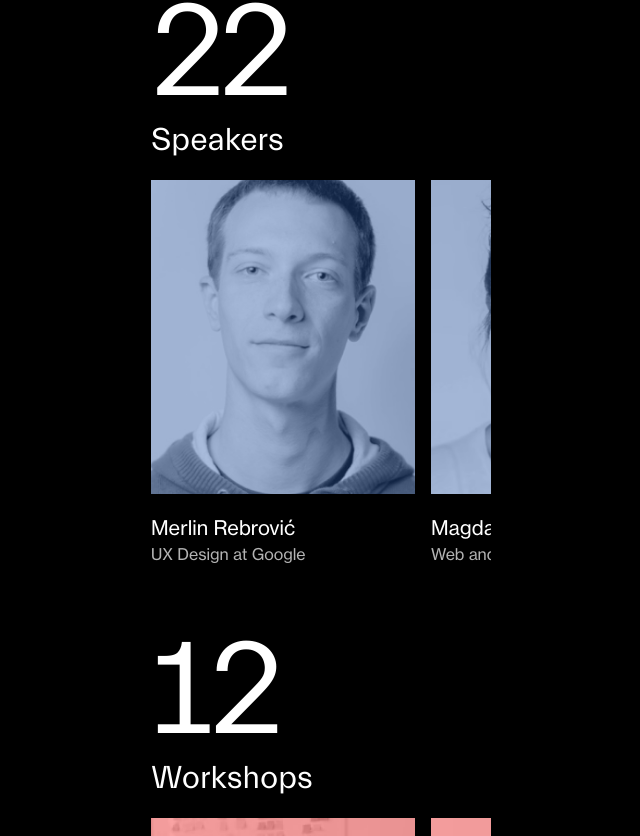
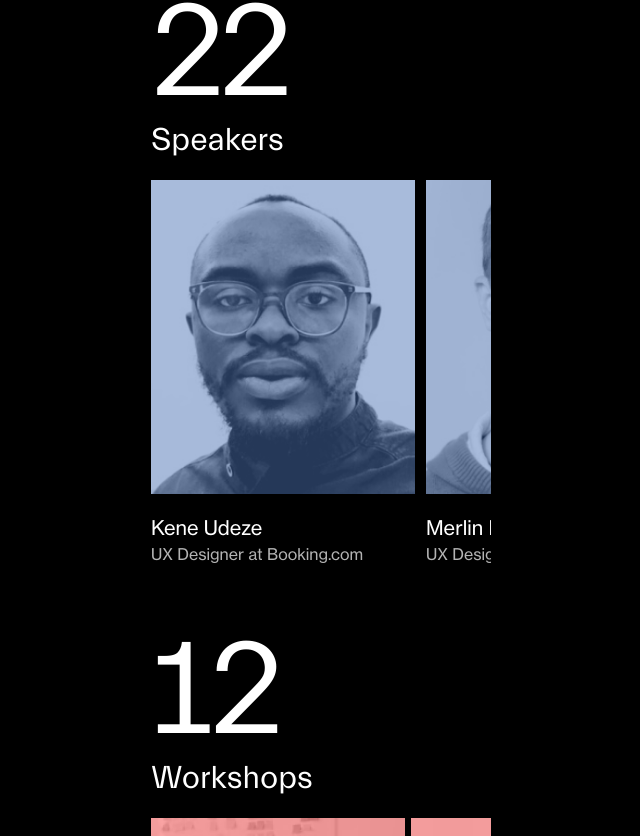
Before and after one commit to nkristanovic/IT-Conference, a React (Create React App) app: page / in a window 1280 px wide. Shown: the part 1124-1960 px from the top of the page, without its empty margins (329-969 px from the left). Built offline with nearby package versions, Linux system fonts and the light colour scheme.

Commit message:
Added carousel to highlights section

```diff
--- a/package.json
+++ b/package.json
@@ -11,6 +11,7 @@
     "react": "^17.0.2",
     "react-dom": "^17.0.2",
     "react-icons": "^4.3.1",
+    "react-multi-carousel": "^2.6.5",
     "react-scripts": "5.0.0",
     "react-spring": "^9.4.2",
     "styled-components": "^5.3.3",
--- a/src/components/ImageCards/ImageCards.js
+++ b/src/components/ImageCards/ImageCards.js
@@ -10,9 +10,6 @@ import {
     ImageWrapper
 } from './ImageCardsStyle';
 
-const calc = (x, y) => [-(y - window.innerHeight / 2) / 20, (x - window.innerWidth / 2) / 20, 1]
-const trans = (x, y, s) => `perspective(600px) rotateX(${x}deg) rotateY(${y}deg) scale(${s})`
-
 const ImageCards = ({
     imageUrl,
     imageAlt,
@@ -20,6 +17,9 @@ const ImageCards = ({
     description,
     background
 }) => {
+    const calc = (x, y) => [-(y - window.innerHeight / 2) / 20, (x - window.innerWidth / 2) / 20, 1]
+    const trans = (x, y, s) => `perspective(600px) rotateX(${x}deg) rotateY(${y}deg) scale(${s})`
+
     const [props, set] = useSpring(() => ({ xys: [0, 0, 1], config: { mass: 20, tension: 200, friction: 50 } }));
     return (
         <CardWrapper>
--- a/src/components/ImageCards/ImageCardsStyle.js
+++ b/src/components/ImageCards/ImageCardsStyle.js
@@ -6,6 +6,10 @@ import { colors, breakpoints } from '../../lib/style/theme';
 export const CardWrapper = styled.div`
     font-family: 'Haas Grot Disp';
     margin-top: 20px;
+    margin-left: -10px;
+    @media  screen and (${breakpoints.desktop}) {
+        margin-left: 20px;
+    }
 `;
 
 export const Figure = styled.figure``;
@@ -16,8 +20,10 @@ export const ImageWrapper = styled(animated.div)`
     ${(props) => props.background === 'red' &&
         `background-color: ${colors.red};`}
     height: 314px;
+    width: 264px;
     @media  screen and (${breakpoints.desktop}) {
         height: 463px;
+        width: 300px;
     }
 `;
 
--- a/src/components/SectionHighlights/SectionHighlights.js
+++ b/src/components/SectionHighlights/SectionHighlights.js
@@ -17,14 +17,59 @@ import {
     ArrowWrapper,
     LeftArrow,
     RightArrow,
+    CarouselWrapper
 } from './SectionHighlightsStyle';
-
+import Carousel from 'react-multi-carousel';
+import 'react-multi-carousel/lib/styles.css';
+import './carousel.css';
 const SectionHighlights = ({
     title,
     text,
     infoNumber,
     infoText,
+    onClick
 }) => {
+    const responsive = {
+        desktop: {
+            breakpoint: { max: 3000, min: 1440 },
+            items: 3,
+            slidesToSlide: 1
+        },
+        mobile: {
+            breakpoint: { max: 1440, min: 0 },
+            items: 1,
+            slidesToSlide: 1
+        },
+    };
+
+    const ButtonGroup = ({ next, previous }) => {
+        return (
+            <ArrowWrapper>
+                <LeftArrow onClick={() => previous()}>
+                    <BsArrowLeft
+                        style={{
+                            position: 'absolute',
+                            top: '50%',
+                            left: '50%',
+                            transform: 'translate(-50%,-50%)'
+                        }}
+                    />
+
+                </LeftArrow>
+                <RightArrow onClick={() => next()}>
+                    <BsArrowRight
+                        style={{
+                            position: 'absolute',
+                            top: '50%',
+                            left: '50%',
+                            transform: 'translate(-50%,-50%)'
+                        }}
+                    />
+                </RightArrow>
+            </ArrowWrapper >
+        );
+    };
+
     return (
         <>
             <SectionHighlightsWrapper>
@@ -48,31 +93,22 @@ const SectionHighlights = ({
                     <LeftWrapper>
                         <InfoNumber>{infoNumber}</InfoNumber>
                         <InfoText>{infoText}</InfoText>
-                        <ArrowWrapper>
-                            <LeftArrow>
-                                <BsArrowLeft
-                                    style={{
-                                        position: 'absolute',
-                                        top: '50%',
-                                        left: '50%',
-                                        transform: 'translate(-50%,-50%)'
-                                    }}
-                                />
-                            </LeftArrow>
-                            <RightArrow>
-                                <BsArrowRight
-                                    style={{
-                                        position: 'absolute',
-                                        top: '50%',
-                                        left: '50%',
-                                        transform: 'translate(-50%,-50%)'
-                                    }}
-                                />
-                            </RightArrow>
-                        </ArrowWrapper>
                     </LeftWrapper>
                     <Grid>
-                        {highlightsMock.map(highlights => (
+                        <CarouselWrapper>
+                            <Carousel
+                                className={'Container'}
+                                arrows={false}
+                                infinite={true}
+                                responsive={responsive}
+                                renderButtonGroupOutside={true}
+                                customButtonGroup={<ButtonGroup />}
+
+                            // customRightArrow={<CustomRight />}
+                            // customLeftArrow={<CustomLeft />}
+                            >
+                                {
+                                    highlightsMock.map(highlights => (
                                         <ImageCards
                                             key={highlights.id}
                                             imageUrl={highlights.imgUrl}
@@ -81,7 +117,10 @@ const SectionHighlights = ({
                                             description={highlights.description}
                                             background="blue"
                                         />
-                        ))}
+                                    ))
+                                }
+                            </Carousel>
+                        </CarouselWrapper>
                     </Grid>
                 </Content>
             </SectionHighlightsWrapper>
--- a/src/components/SectionHighlights/SectionHighlightsStyle.js
+++ b/src/components/SectionHighlights/SectionHighlightsStyle.js
@@ -88,7 +88,7 @@ export const InfoNumber = styled.p`
         font-size: 130px;
         line-height: 122px;
         letter-spacing: -0.055em;
-        margin-right: 218.4px;
+        margin-right: 235px;
     }
 `;
 
@@ -104,10 +104,14 @@ export const InfoText = styled.p`
 
 export const ArrowWrapper = styled.div`
     display: none;
+    position: absolute;
+    text-align: center;
+    max-width: 1440px;
     @media  screen and (${breakpoints.desktop}) {
         display: block;
         display: flex;
-        margin-top: 255.8px;
+        top: 1750px;
+        left: 130px;
     }
 `;
 
@@ -119,6 +123,9 @@ export const LeftArrow = styled.div`
         height: 41.6px;
         border-radius: 22.4px;
         margin-right: 15px;
+        &:hover {
+            cursor: pointer;
+        }
     }
 `;
 
@@ -129,5 +136,12 @@ export const RightArrow = styled.div`
         width: 42.4px;
         height: 41.6px;
         border-radius: 22.4px;
+        &:hover {
+            cursor: pointer;
+        }
     }
 `;
+
+export const CarouselWrapper = styled.div`
+        width: 960px;
+`;
--- /dev/null
+++ b/src/components/SectionHighlights/carousel.css
@@ -0,0 +1,16 @@
+.react-multi-carousel-item{
+    width: 275px !important;
+}
+
+.react-multi-carousel-item:first-child {
+    margin-left: 5px !important;
+}
+@media only screen and (min-width: 1440px) {
+    .react-multi-carousel-item{
+        width: 318px !important;
+    }
+}
+
+.Container {
+
+}
--- a/src/components/SectionWorkshops/SectionWorkshopsStyle.js
+++ b/src/components/SectionWorkshops/SectionWorkshopsStyle.js
@@ -145,7 +145,7 @@ export const ButtonWrapper = styled.div`
     display: flex;
     align-items: center;
     height: 41.6px;
-    margin-top: 16px;
+    margin-top: 24px;
     margin-bottom: 104px;
 `;
 
--- a/src/lib/style/theme.js
+++ b/src/lib/style/theme.js
@@ -1,5 +1,4 @@
 export const breakpoints = {
-    mobile: 'min-width: 360px',
     desktop: 'min-width: 1440px',
 };
 
```
Also changed, not shown: src/lib/mock/section.js, 1 other file (tests, documents, lock files or other folders). Lines whose indentation alone changed are shown as unchanged.
